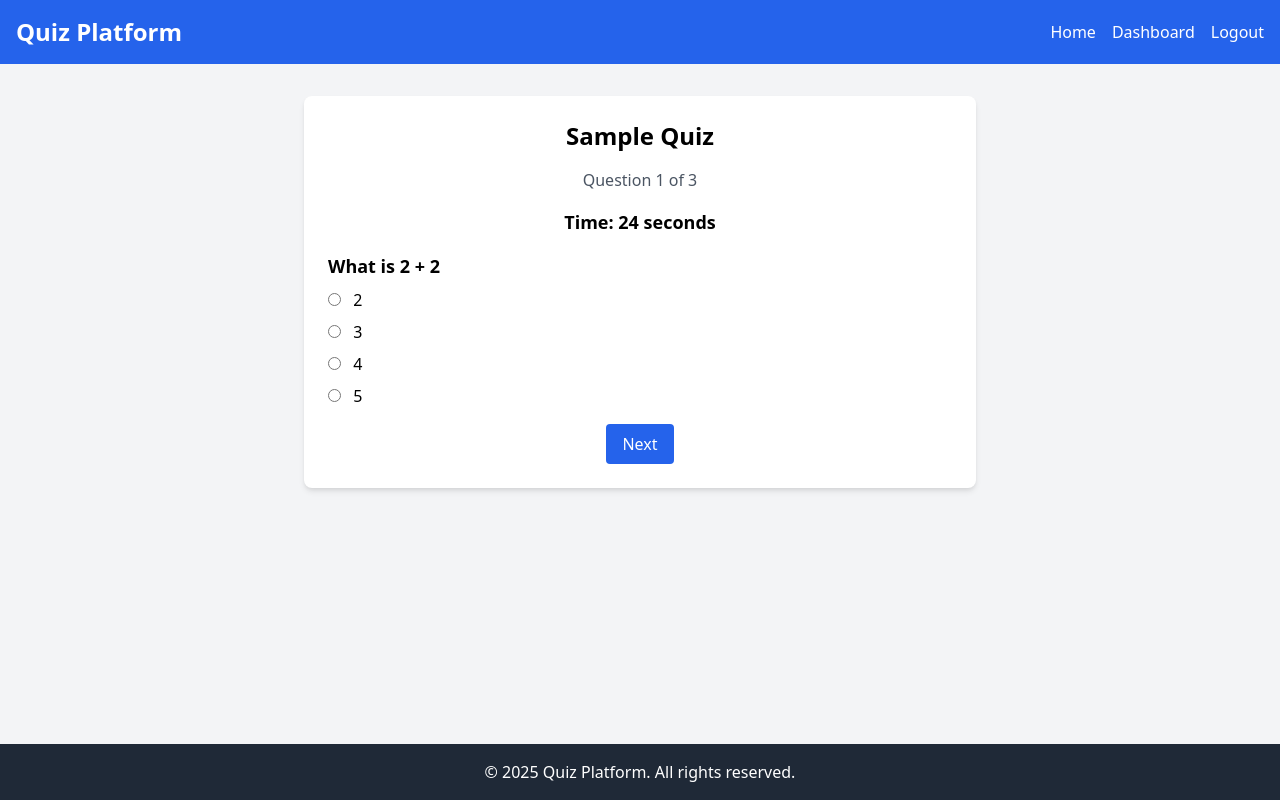
After one commit to akshayadhopate/Online-quiz-platform, a Flask app: page /quiz/1/take in a window 1280 px wide. The commit adds this page. Run offline with Flask 3, Linux system fonts and the light colour scheme; a user stored in the database is signed in.

Commit message:
Added quiz taking interface with timed UI and navigation

```diff
--- a/app/routes/quiz.py
+++ b/app/routes/quiz.py
@@ -1,4 +1,4 @@
-from flask import Blueprint, render_template, redirect, url_for, flash, request
+from flask import Blueprint, render_template, redirect, url_for, flash, request, session
 from flask_login import login_required, current_user
 from app import db
 from app.models import Quiz, Question
@@ -82,6 +82,64 @@ def create_question(quiz_id):
 
     return render_template("admin_question_create.html", form=form, quiz=quiz)
 
+@quiz_bp.route("/quizzes")
+@login_required
+def available_quizzes():
+    quizzes = Quiz.query.all()
+    return render_template("quiz_list.html", quizzes=quizzes)
+
+@quiz_bp.route("/quiz/<int:quiz_id>/take", methods=["GET", "POST"])
+@login_required
+def take_quiz(quiz_id):
+    quiz = Quiz.query.get_or_404(quiz_id)
+    if not quiz.questions:
+        flash("This quiz has no questions yet.", "danger")
+        return redirect(url_for("quiz.available_quizzes"))
+
+    # Initialize session for answers and question index
+    if "quiz_answers" not in session or session["quiz_id"] != quiz_id:
+        session["quiz_id"] = quiz_id
+        session["quiz_answers"] = {}
+        session["current_question"] = 0
+        session["timer_start"] = 0  # Placeholder for timer (seconds)
+
+    current_question_index = session["current_question"]
+    questions = quiz.questions
+    if current_question_index >= len(questions):
+        return redirect(url_for("quiz.submit_quiz", quiz_id=quiz_id))
+
+    question = questions[current_question_index]
+
+    if request.method == "POST":
+        answer = request.form.get("answer")
+        if answer:
+            session["quiz_answers"][str(question.id)] = answer
+            session["current_question"] += 1
+            session.modified = True
+        if "next" in request.form and session["current_question"] < len(questions):
+            return redirect(url_for("quiz.take_quiz", quiz_id=quiz_id))
+        elif "submit" in request.form:
+            return redirect(url_for("quiz.submit_quiz", quiz_id=quiz_id))
+
+    return render_template(
+        "take_quiz.html",
+        quiz=quiz,
+        question=question,
+        question_number=current_question_index + 1,
+        total_questions=len(questions)
+    )
+
+@quiz_bp.route("/quiz/<int:quiz_id>/submit")
+@login_required
+def submit_quiz(quiz_id):
+    quiz = Quiz.query.get_or_404(quiz_id)
+    answers = session.get("quiz_answers", {})
+    session.pop("quiz_answers", None)
+    session.pop("quiz_id", None)
+    session.pop("current_question", None)
+    session.pop("timer_start", None)
+    return render_template("quiz_submitted.html", quiz=quiz)
+
 # @quiz_bp.route("/admin/quiz/<int:quiz_id>/question/create", methods=["GET", "POST"])
 # @login_required
 # @admin_required
--- a/app/static/js/scripts.js
+++ b/app/static/js/scripts.js
@@ -1,2 +1,14 @@
-// Placeholder for future JavaScript
-console.log("Quiz Platform loaded!");
+document.addEventListener("DOMContentLoaded", function() {
+    const timeElement = document.getElementById("time");
+    if (timeElement) {
+        let timeLeft = 30; // 30 seconds per question
+        const timer = setInterval(function() {
+            timeLeft--;
+            timeElement.textContent = timeLeft;
+            if (timeLeft <= 0) {
+                clearInterval(timer);
+                document.querySelector("form").submit(); // Auto-submit on timeout
+            }
+        }, 1000);
+    }
+});
--- /dev/null
+++ b/app/templates/take_quiz.html
@@ -0,0 +1,38 @@
+{% extends "base.html" %}
+{% block content %}
+<div class="max-w-2xl mx-auto bg-white p-6 rounded-lg shadow-md">
+    <h2 class="text-2xl font-bold text-center mb-4">{{ quiz.title }}</h2>
+    <p class="text-center text-gray-600 mb-4">Question {{ question_number }} of {{ total_questions }}</p>
+    <div id="timer" class="text-center text-lg font-semibold mb-4">Time: <span id="time">30</span> seconds</div>
+    <form method="POST" action="">
+        <div class="mb-4">
+            <h3 class="text-lg font-semibold">{{ question.text }}</h3>
+            {% if question.type == "MCQ" %}
+                {% for option in question.options %}
+                    <div class="mt-2">
+                        <input type="radio" name="answer" value="{{ option }}" id="{{ option }}" required class="mr-2">
+                        <label for="{{ option }}">{{ option }}</label>
+                    </div>
+                {% endfor %}
+            {% else %}
+                <div class="mt-2">
+                    <input type="radio" name="answer" value="True" id="True" required class="mr-2">
+                    <label for="True">True</label>
+                </div>
+                <div class="mt-2">
+                    <input type="radio" name="answer" value="False" id="False" required class="mr-2">
+                    <label for="False">False</label>
+                </div>
+            {% endif %}
+        </div>
+        <div class="text-center">
+            {% if question_number < total_questions %}
+                <button type="submit" name="next" class="bg-blue-600 text-white px-4 py-2 rounded hover:bg-blue-700">Next</button>
+            {% else %}
+                <button type="submit" name="submit" class="bg-green-600 text-white px-4 py-2 rounded hover:bg-green-700">Submit Quiz</button>
+            {% endif %}
+        </div>
+    </form>
+</div>
+<script src="{{ url_for('static', filename='js/scripts.js') }}"></script>
+{% endblock %}
--- a/app/templates/user_dashboard.html
+++ b/app/templates/user_dashboard.html
@@ -3,10 +3,9 @@
 <div class="max-w-2xl mx-auto">
     <h2 class="text-2xl font-bold text-center mb-6">User Dashboard</h2>
     <p class="text-center">Welcome, {{ current_user.email }}! Here you can view and take quizzes.</p>
-    <!-- Placeholder for quiz list -->
     <div class="mt-6">
         <h3 class="text-xl font-semibold">Available Quizzes</h3>
-        <p class="text-gray-600">Quizzes will be listed here soon.</p>
+        <a href="{{ url_for('quiz.available_quizzes') }}" class="inline-block bg-blue-600 text-white px-4 py-2 rounded hover:bg-blue-700 mt-4">View Quizzes</a>
     </div>
 </div>
 {% endblock %}
```
Also changed, not shown: app/templates/quiz_list.html (added, +19 -0 lines), app/templates/quiz_submitted.html (added, +10 -0 lines), instance/quiz_platform.db.
